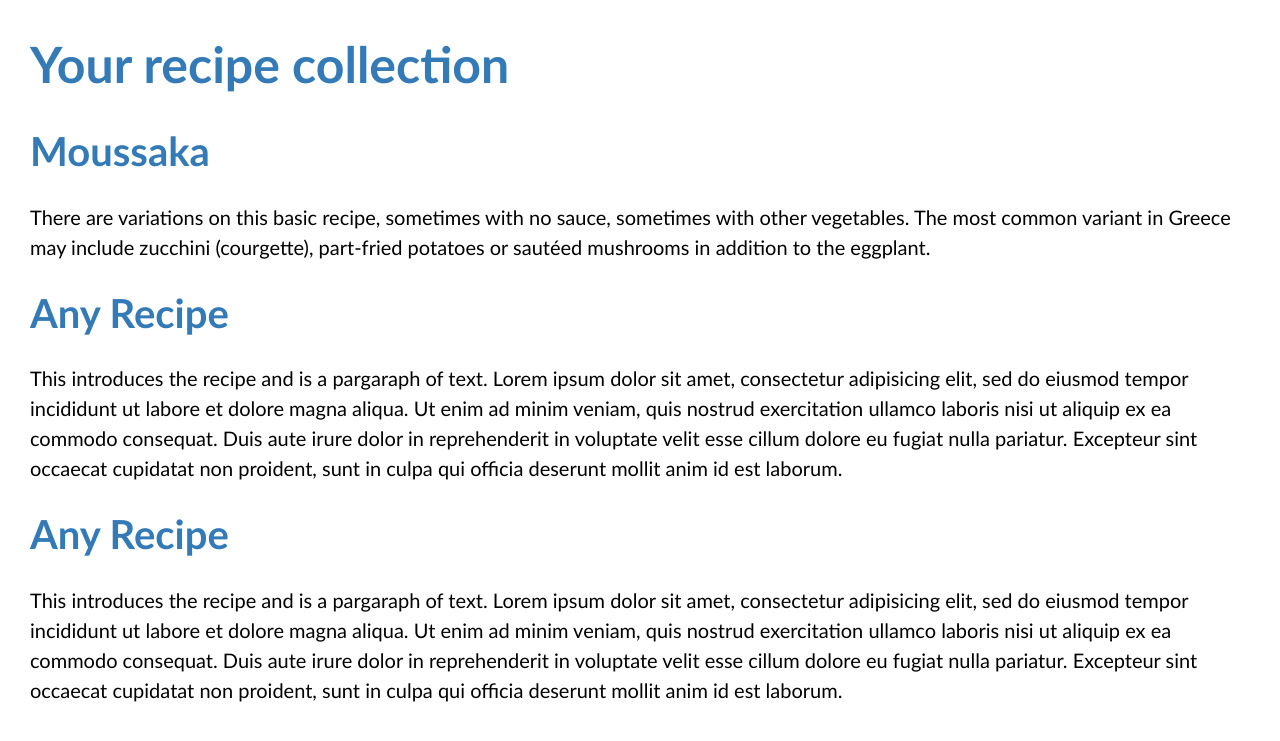
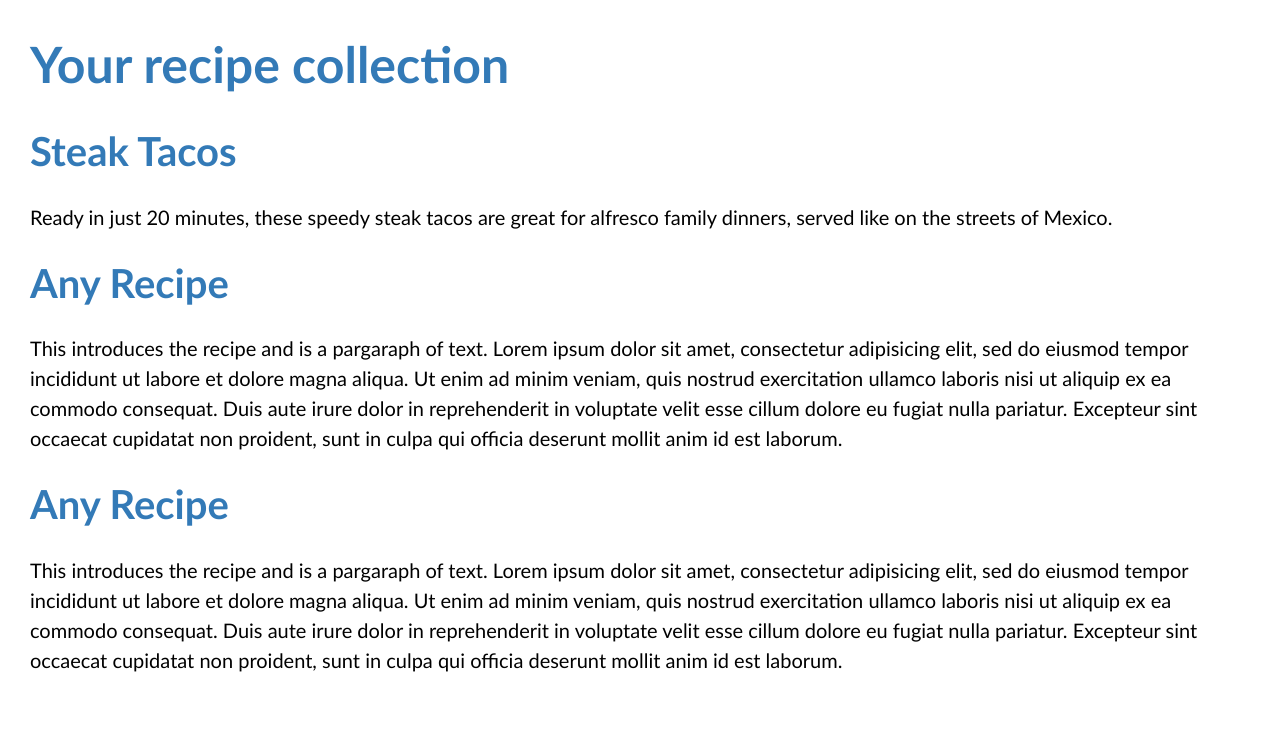
Before and after one commit to amycreates/amycreates.github.io, a Jekyll site: the page built from pages/recipelisting.md, in a window 1280 px wide. Shown: the top 741 px of the page. Built offline with Jekyll 4.4.1, drawn with Linux system fonts in a browser that asks for light colours; some of the changed lines change nothing that is shown.

Commit message:
Added first recipe

```diff
--- a/_recipes/recipe1.markdown
+++ b/_recipes/recipe1.markdown
@@ -1,59 +1,45 @@
 ---
 layout: recipe
-title: Moussaka
+title: Steak Tacos
 date: 2019-10-19
 excerpt_separator: <!--more-->
 published: true
 order:
 tags:
-  - Greek
-  - Meat
-  - Hot
+  - Mexican
+  - Steak
+  - Street Food
+  - Taco
 ---
+# Steak Tacos
 
-# Moussaka
-
-There are variations on this basic recipe, sometimes with no sauce, sometimes with other vegetables. The most common variant in Greece may include zucchini (courgette), part-fried potatoes or sautéed mushrooms in addition to the eggplant.
+Ready in just 20 minutes, these speedy steak tacos are great for alfresco family dinners, served like on the streets of Mexico.
 
 <!--more-->
 
-[![Moussaka](/_uploads/moussaka.jpg)](/_uploads/moussaka.jpg)
-
 ## Ingredients
 
-- 1 kg aubergines (large or/and elongated variety)
-- 160 ml vegetable oil (about 1 teacup)
-- 1 large onion, finely sliced
-- 450 grams minced beef
-- 1 glass white wine (not retsina, but aretsinoto)
-- 350 grams fresh tomatoes,
-- 1400 grams tomatoes, drained of some of their juice and chopped
-- teaspoon ground cinnamon
-- teaspoon ground allspice
-- salt and black pepper
-- 1 teaspoon oregano
-- 25 grams grated Parmesan, Kefalotiri, or Gruyere cheese
-- some chopped parsley
-- 80 grams butter
-- 80 grams flour
-- 600 ml warm milk
-- 30 grams grated Parmesan or Gruyere cheese
-- 2 egg yolks
-- 4 tablespoons toasted breadcrumbs
-
+- 2 tablespoons reduced sodium soy sauce
+- 2 tablespoons freshly squeezed lime juice
+- 2 tablespoons canola oil, divided
+- 3 cloves garlic, minced
+- 2 teaspoons chili powder
+- 1 teaspoon ground cumin
+- 1 teaspoon dried oregano
+- 1 1/2 pounds skirt steak, cut into 1/2-inch pieces
+- 12 mini flour tortillas, warmed
+- 3/4 cup diced red onion
+- 1/2 cup chopped fresh cilantro leaves
+- 1 lime, cut into wedges
+- Avocado, cheese, tomatoes (optional toppings)
 
 ## Method
 
-Moussaka should be baked in the oven. Use a roasting container, either square or oblong, approximately 25 x 25 cm or 39 x 28 cm. It is recommended that you spread the work involved over two days for your convenience; one can easily cook the meat the day before, without the Moussaka suffering at all. Do not do the same with the aubergines; they should be fried on the day.
+1. In a medium bowl, combine soy sauce, lime juice, 1 tablespoon canola oil, garlic, chili powder, cumin and oregano.
+2. In a gallon size Ziploc bag or large bowl, combine soy sauce mixture and steak; marinate for at least 1 hour up to 4 hours, turning the bag occasionally.
+3. Heat remaining 1 tablespoon canola oil in a large skillet over medium high heat. Add steak and marinade, and cook until desired taste, stirring often, until steak has browned and marinade has reduced, about 5-6 minutes.
+4. Serve steak in tortillas, topped with your choice of toppings varying from avocado or simply just cheese.
 
-Top and tail the aubergines, without peeling them. Rinse them, cut them lengthways in 75-mm thick slices and immerse them in salted water, for 30 minutes. Take them out, squeeze gently, rinse, then squeeze them again. Drain them in a colander and pat dry. Fry them in hot vegetable oil until they become pale golden on both sides; you can either deep-fry them, which is easier but they absorb a lot of oil, or shallow-fry them. In either case, drain them on absorbent paper on a flat platter before serving, so that most of their oil will dribble away.
 
-Sautee the sliced onion in 2 tablespoons vegetable oil, until it looks glistening. Add the meat and sauté together, stirring, until all the lumps are broken down and the meat starts to change colour. Pour in the wine, add tomatoes, sliced finely, the spices, salt and pepper and the oregano. Cover and cook for 20 minutes, stirring from time to time in case it sticks. Then mix in the grated cheese and parsley.
-Melt the butter and, away from the heat, gradually add the flour and stir to amalgamate. Return to the heat and gradually add the milk and seasoning, stirring continuously. Simmer for 9-10 minutes, stirring, until it has thickened considerably. Withdraw the pan from the heat, let it stand briefly, then add the cheese and the egg yolks. Stir to amalgamate them. Do not let the sauce boil after this.
-
-It should by now be a thick béchamel, to enable it to sit on top of the meat mixture and form a kind of crust.
-
-To assemble, cover the base of the roasting dish with half of the fried aubergines, then spread half of the meat mixture evenly on top of them and cover neatly with the remaining aubergines. Spread the remaining meat and sauce evenly over the top and cover neatly with the béchamel sauce. Sprinkle the grated cheese all over the top, and the breadcrumbs. Moussaka from Macedonia may contain a layer of thinly sliced round potatoes which have been fried first. Bake in a pre-heated oven, gas no.4/ 350 grades F/ 180 grades C, for 1 hour, until a golden crust is formed all over the top. Let it stand for 5 minutes before serving, in order to be able to cut it more easily. To serve, cut into square or oblong-shaped pieces, about 8 cm thick. It should be quite dry by then and the pieces should ideally stay intact.
-
-- Serves: 6
-- Preparation time: 1 hour
+- Serves: 4
+- Preparation time: 1-4 hours for marinading
```
